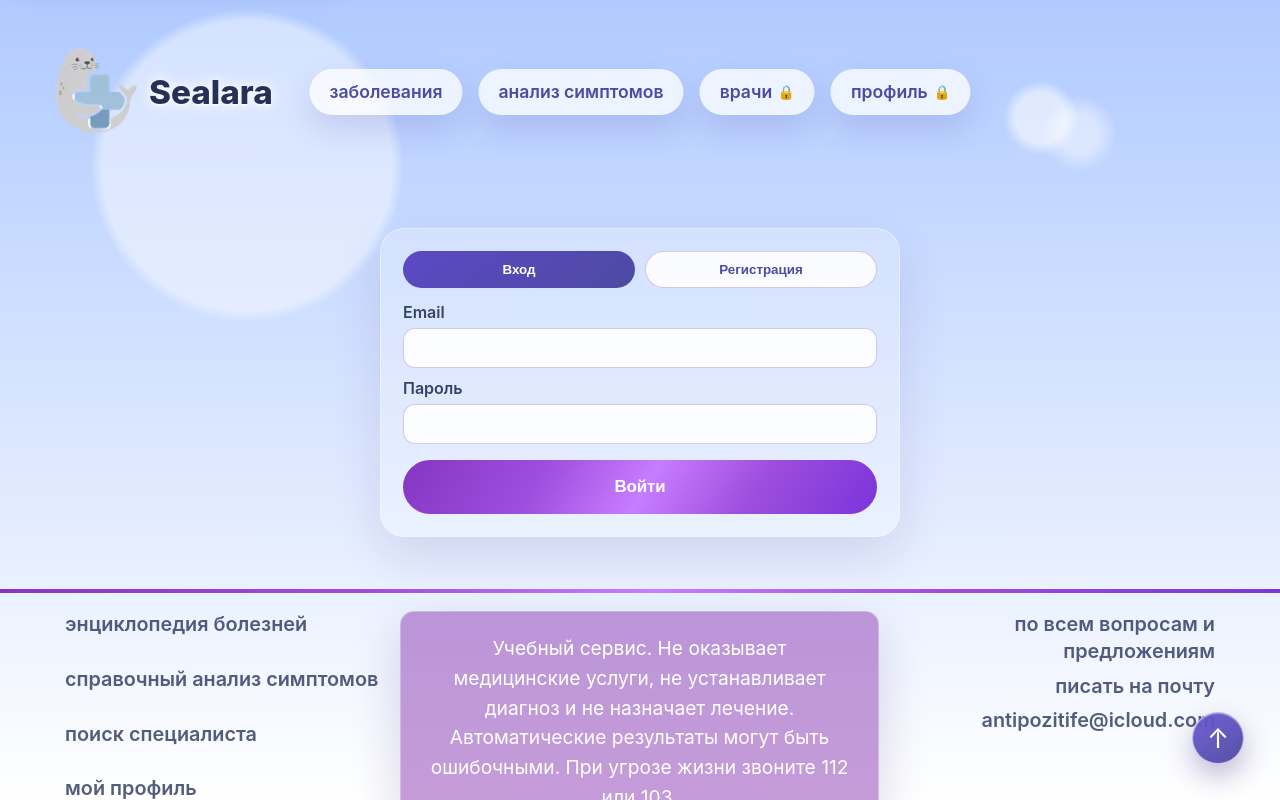
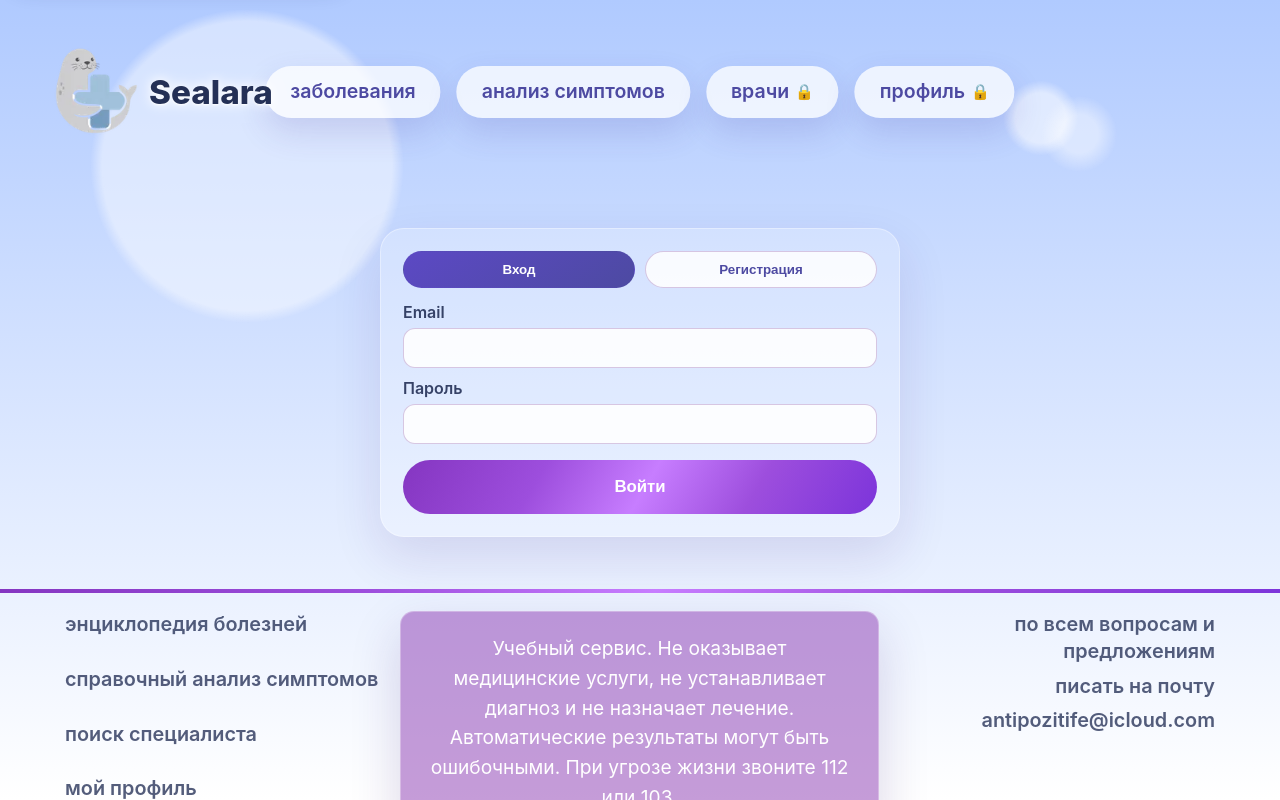
Before and after one commit to antipozitife/sealara, a React app: page /auth in a window 1280 px wide. Built offline with nearby package versions, Linux system fonts and the light colour scheme; no server answers.

Commit message:
fix: restore top scrolling and enlarge header actions

```diff
--- a/src/components/ScrollToTopButton.tsx
+++ b/src/components/ScrollToTopButton.tsx
@@ -1,15 +1,34 @@
+import { useEffect, useState } from "react";
 import "./scroll-to-top-button.css";
 
 export function ScrollToTopButton() {
+  const [visible, setVisible] = useState(false);
+
+  useEffect(() => {
+    const getScrollTop = () =>
+      window.scrollY || document.documentElement.scrollTop || document.body.scrollTop || 0;
+    const updateVisibility = () => setVisible(getScrollTop() > 16);
+
+    updateVisibility();
+    window.addEventListener("scroll", updateVisibility, { passive: true });
+    document.addEventListener("scroll", updateVisibility, { passive: true });
+    return () => {
+      window.removeEventListener("scroll", updateVisibility);
+      document.removeEventListener("scroll", updateVisibility);
+    };
+  }, []);
+
   const scrollToTop = () => {
-    const reduceMotion = window.matchMedia("(prefers-reduced-motion: reduce)").matches;
-    window.scrollTo({ top: 0, behavior: reduceMotion ? "auto" : "smooth" });
+    window.scrollTo(0, 0);
+    document.documentElement.scrollTop = 0;
+    document.body.scrollTop = 0;
+    setVisible(false);
   };
 
   return (
     <button
       type="button"
-      className="scroll-to-top"
+      className={`scroll-to-top${visible ? " scroll-to-top--visible" : ""}`}
       onClick={scrollToTop}
       aria-label="Прокрутить страницу наверх"
       title="Наверх"
--- a/src/components/header/header.css
+++ b/src/components/header/header.css
@@ -78,11 +78,11 @@
   display: inline-flex;
   align-items: center;
   justify-content: center;
-  min-height: 46px;
-  padding: 12px 20px;
+  min-height: 52px;
+  padding: 14px 25px;
   border-radius: 999px;
   font-weight: 600;
-  font-size: 1.1rem;
+  font-size: 1.22rem;
   line-height: 1.2;
   white-space: nowrap;
   text-decoration: none;
@@ -138,7 +138,7 @@
   font-size: 0.78em;
 }
 
-@media (max-width: 1050px) {
+@media (max-width: 1200px) {
   .site-header {
     display: grid;
     grid-template-columns: minmax(0, 1fr) auto;
@@ -202,9 +202,9 @@
 
   .site-nav-link {
     width: 100%;
-    min-height: 50px;
-    padding: 12px 18px;
-    font-size: 1.06rem;
+    min-height: 54px;
+    padding: 14px 20px;
+    font-size: 1.15rem;
     box-shadow: 0 10px 24px rgba(72, 60, 160, 0.12);
   }
 }
--- a/src/components/scroll-to-top-button.css
+++ b/src/components/scroll-to-top-button.css
@@ -19,13 +19,20 @@
   font-size: 1.65rem;
   line-height: 1;
   cursor: pointer;
-  opacity: 1;
-  transform: scale(1);
+  opacity: 0;
+  pointer-events: none;
+  transform: translateY(12px) scale(0.9);
   transition:
     opacity 0.2s ease,
     transform 0.2s ease,
     box-shadow 0.2s ease;
   backdrop-filter: blur(8px);
+}
+
+.scroll-to-top--visible {
+  opacity: 1;
+  pointer-events: auto;
+  transform: translateY(0) scale(1);
 }
 
 .scroll-to-top:hover {
```
